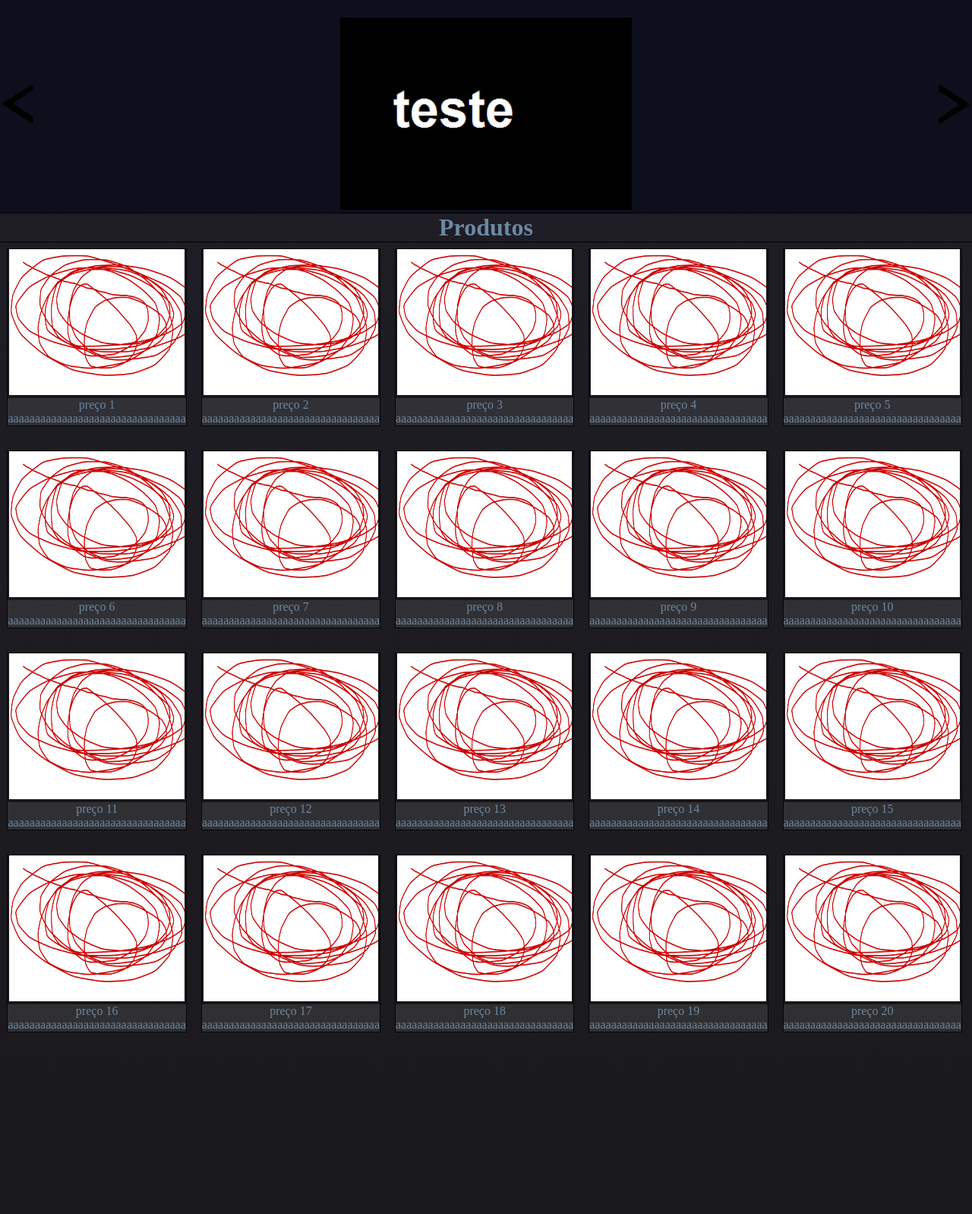
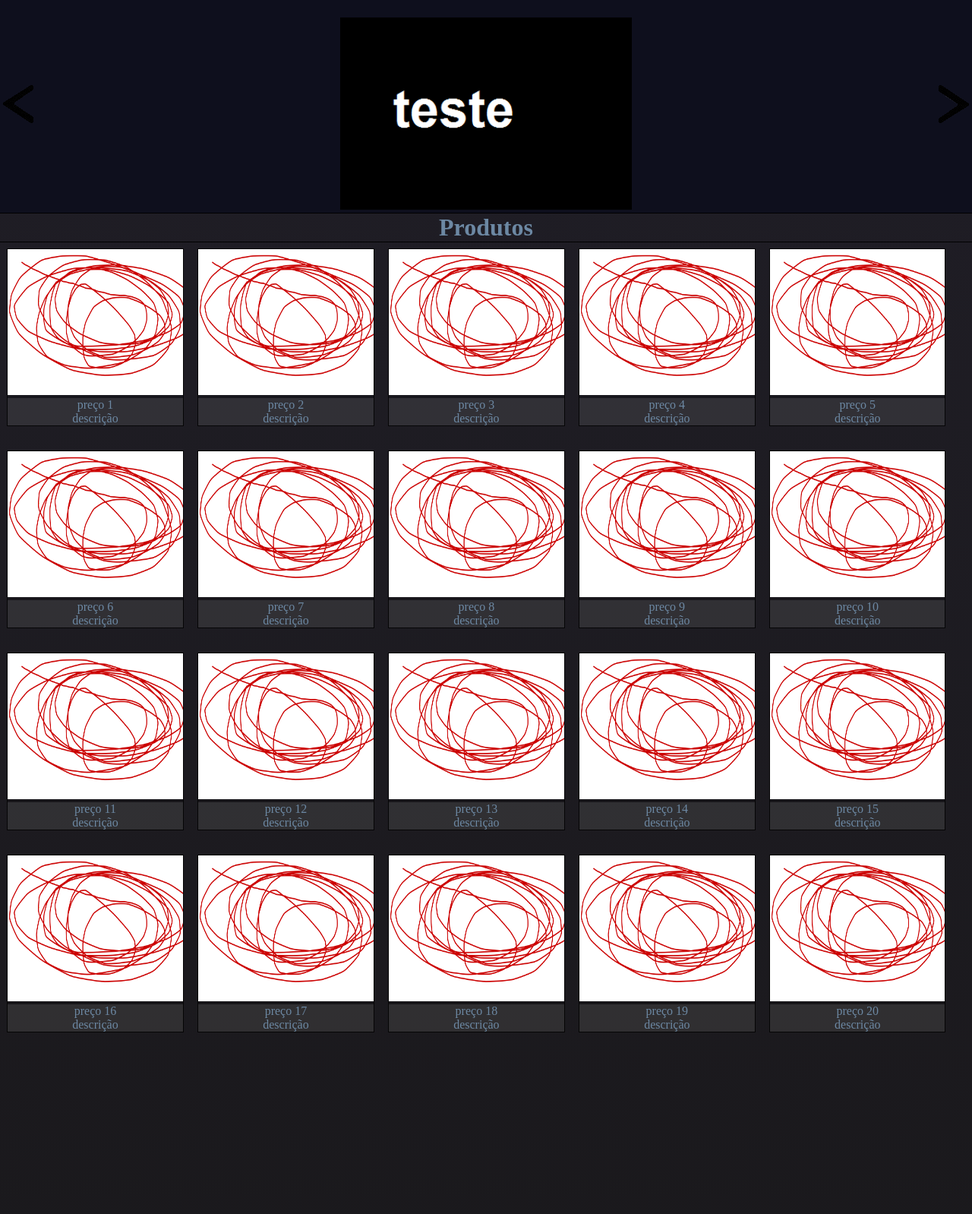
Before and after one commit to DANIELKENTARO/3-ano-analise, a PHP site: page / in a window 1280 px wide. Shown: the part 159-1757 px from the top of the page at 76% size. Run offline with PHP 8.4, Linux system fonts and the light colour scheme.

Commit message:
Add files via upload

```diff
--- a/index.html
+++ b/index.html
@@ -46,117 +46,117 @@
             <div class="flex_produtos">
                     <label for="p1" class="flex_produtos" id="hide"></label>
                 <li id="p1"><img src="img/Sem título.png" alt="lista de produtos"></li>
-                    <label for="p1" class="descricao">preço 1 <br> aaaaaaaaaaaaaaaaaaaaaaaaaaaaaaaaa</label>
+                    <label for="p1" class="titulo_descricao">preço 1 <br> <div class="descricao">descrição</div> </label>
             </div>
         <div class="flex_produtos">
                 <label for="p2" class="flex_produtos" id="hide"></label>
             <li id="p2"><img src="img/Sem título.png" alt="lista de produtos"></li>
-                <label for="p2" class="descricao">preço 2 <br> aaaaaaaaaaaaaaaaaaaaaaaaaaaaaaaaa</label>
+                <label for="p2" class="titulo_descricao">preço 2 <br> <div class="descricao">descrição</div> </label>
         </div>
             <div class="flex_produtos">
                     <label for="p3" class="flex_produtos" id="hide"></label>
                 <li id="p3"><img src="img/Sem título.png" alt="lista de produtos"></li>
-                    <label for="p3" class="descricao">preço 3 <br> aaaaaaaaaaaaaaaaaaaaaaaaaaaaaaaaa</label>
+                    <label for="p3" class="titulo_descricao">preço 3 <br> <div class="descricao">descrição</div> </label>
             </div>
         <div class="flex_produtos">
                 <label for="p4" class="flex_produtos" id="hide"></label>
             <li id="p4"><img src="img/Sem título.png" alt="lista de produtos"></li>
-                <label for="p4" class="descricao">preço 4 <br> aaaaaaaaaaaaaaaaaaaaaaaaaaaaaaaaa</label>
+                <label for="p4" class="titulo_descricao">preço 4 <br> <div class="descricao">descrição</div> </label>
         </div>
             <div class="flex_produtos">
                     <label for="p5" class="flex_produtos" id="hide"></label>
                 <li id="p5"><img src="img/Sem título.png" alt="lista de produtos"></li>
-                    <label for="p5" class="descricao">preço 5 <br> aaaaaaaaaaaaaaaaaaaaaaaaaaaaaaaaa</label>
+                    <label for="p5" class="titulo_descricao">preço 5 <br> <div class="descricao">descrição</div> </label>
             </div>
                     </div>
                 <div class="bloco2" id="bloco">
             <div class="flex_produtos">
                 <label for="p6" class="flex_produtos" id="hide"></label>
             <li id="p6"><img src="img/Sem título.png" alt="lista de produtos"></li>
-                <label for="p6" class="descricao">preço 6 <br> aaaaaaaaaaaaaaaaaaaaaaaaaaaaaaaaa</label>
+                <label for="p6" class="titulo_descricao">preço 6 <br> <div class="descricao">descrição</div> </label>
         </div>
     <div class="flex_produtos">
             <label for="p7" class="flex_produtos" id="hide"></label>
         <li id="p7"><img src="img/Sem título.png" alt="lista de produtos"></li>
-            <label for="p7" class="descricao">preço 7 <br> aaaaaaaaaaaaaaaaaaaaaaaaaaaaaaaaa</label>
+            <label for="p7" class="titulo_descricao">preço 7 <br> <div class="descricao">descrição</div> </label>
     </div>
         <div class="flex_produtos">
                 <label for="p8" class="flex_produtos" id="hide"></label>
             <li id="p8"><img src="img/Sem título.png" alt="lista de produtos"></li>
-                <label for="p8" class="descricao">preço 8 <br> aaaaaaaaaaaaaaaaaaaaaaaaaaaaaaaaa</label>
+                <label for="p8" class="titulo_descricao">preço 8 <br> <div class="descricao">descrição</div> </label>
         </div>
     <div class="flex_produtos">
             <label for="p9" class="flex_produtos" id="hide"></label>
         <li id="p9"><img src="img/Sem título.png" alt="lista de produtos"></li>
-            <label for="p9" class="descricao">preço 9 <br> aaaaaaaaaaaaaaaaaaaaaaaaaaaaaaaaa</label>
+            <label for="p9" class="titulo_descricao">preço 9 <br> <div class="descricao">descrição</div> </label>
     </div>
         <div class="flex_produtos">
                 <label for="p10" class="flex_produtos" id="hide"></label>
             <li id="p10"><img src="img/Sem título.png" alt="lista de produtos"></li>
-                <label for="p10" class="descricao">preço 10 <br> aaaaaaaaaaaaaaaaaaaaaaaaaaaaaaaaa</label>
+                <label for="p10" class="titulo_descricao">preço 10 <br> <div class="descricao">descrição</div> </label>
             </div>
                     </div>
                 <div class="bloco3" id="bloco">
                     <div class="flex_produtos">
                         <label for="p11" class="flex_produtos" id="hide"></label>
                     <li id="p11"><img src="img/Sem título.png" alt="lista de produtos"></li>
-                        <label for="p11" class="descricao">preço 11 <br> aaaaaaaaaaaaaaaaaaaaaaaaaaaaaaaaa</label>
+                        <label for="p11" class="titulo_descricao">preço 11 <br> <div class="descricao">descrição</div> </label>
                 </div>
             <div class="flex_produtos">
                     <label for="p12" class="flex_produtos" id="hide"></label>
                 <li id="p12"><img src="img/Sem título.png" alt="lista de produtos"></li>
-                    <label for="p12" class="descricao">preço 12 <br> aaaaaaaaaaaaaaaaaaaaaaaaaaaaaaaaa</label>
+                    <label for="p12" class="titulo_descricao">preço 12 <br> <div class="descricao">descrição</div> </label>
             </div>
                 <div class="flex_produtos">
                         <label for="p13" class="flex_produtos" id="hide"></label>
                     <li id="p13"><img src="img/Sem título.png" alt="lista de produtos"></li>
-                        <label for="p13" class="descricao">preço 13 <br> aaaaaaaaaaaaaaaaaaaaaaaaaaaaaaaaa</label>
+                        <label for="p13" class="titulo_descricao">preço 13 <br> <div class="descricao">descrição</div> </label>
                 </div>
             <div class="flex_produtos">
                     <label for="p14" class="flex_produtos" id="hide"></label>
                 <li id="p14"><img src="img/Sem título.png" alt="lista de produtos"></li>
-                    <label for="p14" class="descricao">preço 14 <br> aaaaaaaaaaaaaaaaaaaaaaaaaaaaaaaaa</label>
+                    <label for="p14" class="titulo_descricao">preço 14 <br> <div class="descricao">descrição</div> </label>
             </div>
                 <div class="flex_produtos">
                         <label for="p15" class="flex_produtos" id="hide"></label>
                     <li id="p15"><img src="img/Sem título.png" alt="lista de produtos"></li>
-                        <label for="p15" class="descricao">preço 15 <br> aaaaaaaaaaaaaaaaaaaaaaaaaaaaaaaaa</label>
+                        <label for="p15" class="titulo_descricao">preço 15 <br> <div class="descricao">descrição</div> </label>
                     </div>
                     </div>
                 <div class="bloco4" id="bloco">
                         <div class="flex_produtos">
                             <label for="p16" class="flex_produtos" id="hide"></label>
                         <li id="p16"><img src="img/Sem título.png" alt="lista de produtos"></li>
-                            <label for="p16" class="descricao">preço 16 <br> aaaaaaaaaaaaaaaaaaaaaaaaaaaaaaaaa</label>
+                            <label for="p16" class="titulo_descricao">preço 16 <br> <div class="descricao">descrição</div> </label>
                     </div>
                 <div class="flex_produtos">
                         <label for="p17" class="flex_produtos" id="hide"></label>
                     <li id="p17"><img src="img/Sem título.png" alt="lista de produtos"></li>
-                        <label for="p17" class="descricao">preço 17 <br> aaaaaaaaaaaaaaaaaaaaaaaaaaaaaaaaa</label>
+                        <label for="p17" class="titulo_descricao">preço 17 <br> <div class="descricao">descrição</div> </label>
                 </div>
                     <div class="flex_produtos">
                             <label for="p18" class="flex_produtos" id="hide"></label>
                         <li id="p18 "><img src="img/Sem título.png" alt="lista de produtos"></li>
-                            <label for="p18" class="descricao">preço 18 <br> aaaaaaaaaaaaaaaaaaaaaaaaaaaaaaaaa</label>
+                            <label for="p18" class="titulo_descricao">preço 18 <br> <div class="descricao">descrição</div> </label>
                     </div>
                 <div class="flex_produtos">
                         <label for="p19" class="flex_produtos" id="hide"></label>
                     <li id="p19"><img src="img/Sem título.png" alt="lista de produtos"></li>
-                        <label for="p19" class="descricao">preço 19 <br> aaaaaaaaaaaaaaaaaaaaaaaaaaaaaaaaa</label>
+                        <label for="p19" class="titulo_descricao">preço 19 <br> <div class="descricao">descrição</div> </label>
                 </div>
                     <div class="flex_produtos">
                             <label for="p20" class="flex_produtos" id="hide"></label>
                         <li id="p20"><img src="img/Sem título.png" alt="lista de produtos"></li>
-                            <label for="p20" class="descricao">preço 20 <br> aaaaaaaaaaaaaaaaaaaaaaaaaaaaaaaaa</label>
+                            <label for="p20" class="titulo_descricao">preço 20 <br> <div class="descricao">descrição</div> </label>
                         </div>
                     </div>
             </div>
-</div>
+    </div>
 </div>
     </main>
     <footer>
         <h2>todos os direitos reservados</h2>
-        <h4>pré-projeto feito por Daniel Kentaro 3°Ds</h4>
+        <h4>pré-projeto feito por Daniel Kentaro 3°Ds <br> E-mail:daniel190207@gmail.com ou daniel.osaki@escola.pr.gov.br</h4>
     </footer>
 </body>
 </html>
--- a/style.css
+++ b/style.css
@@ -127,12 +127,15 @@ input{
     background-color:#0000002f ;
     border: rgba(0, 0, 0, 0.781) 1px solid;
 }
-.descricao{
+.titulo_descricao{
     text-align: center;
     background-color:#ffffff1c ;
     display: flex;
     flex-direction: column;
     align-items: center;
+}
+.descricao{
+    text-align: justify;
 }
 .mainbloco{
     display: flex;
```
